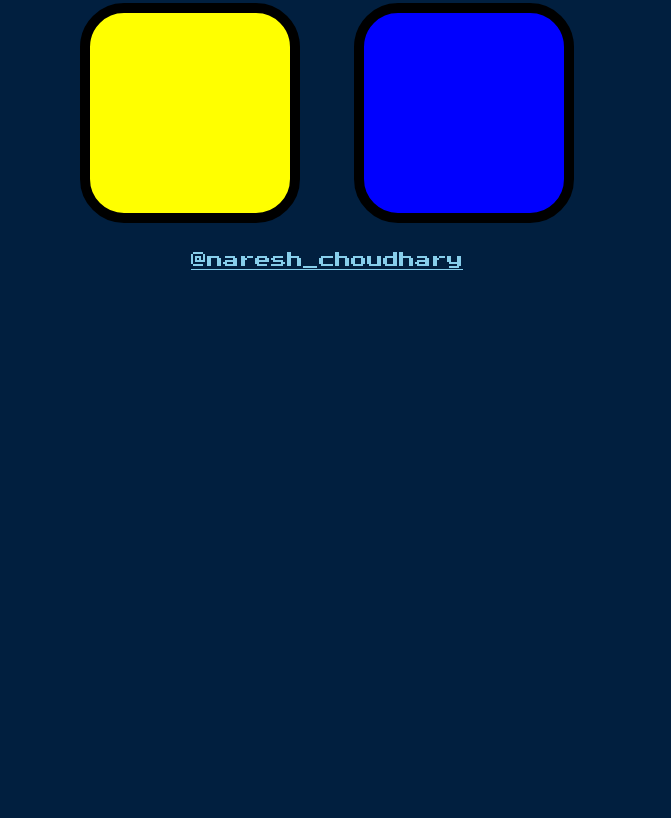
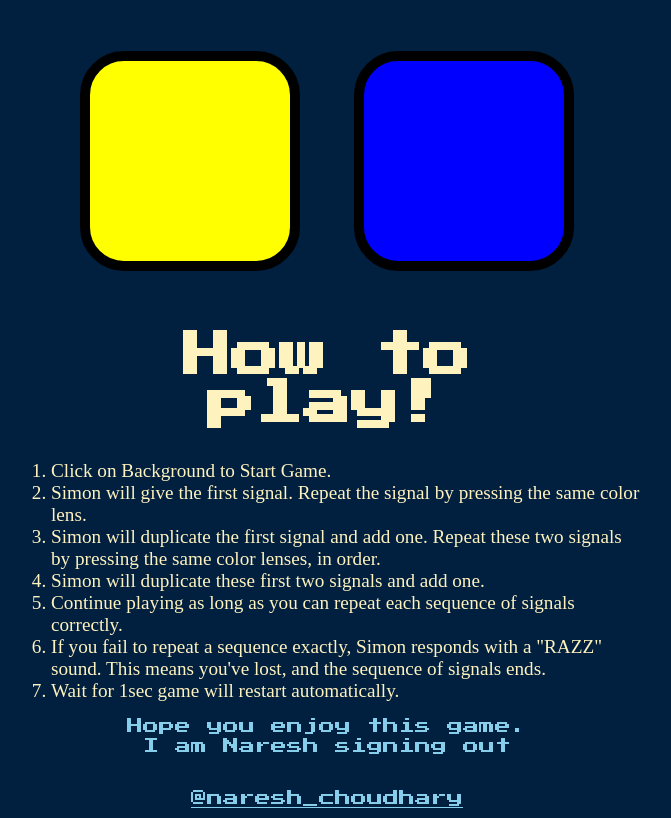
Before and after one commit to N-dcool/Simon-Game, a plain HTML site: page index.html in a window 1280 px wide. Shown: the part 470-1288 px from the top of the page, without its empty margins (313-984 px from the left). Before the commit the page ends 800 px from the top, so only its background shows below. Drawn offline with nearby package versions, Linux system fonts and the light colour scheme.

Commit message:
upgraded version-3

```diff
--- a/index.html
+++ b/index.html
@@ -13,7 +13,7 @@
 </head>
 
 <body>
-  <h1 id="level-title">Press A Key to Start</h1>
+  <h1 id="level-title">Press on Background to Start Game</h1>
   <div class="container">
     <div lass="row">
 
@@ -39,6 +39,20 @@
 
   </div>
 
+  <div class="container">
+    <h1 id="level-title" > How to play! </h1>
+    <ol>
+      <li>Click on Background to Start Game.</li>
+      <li>Simon will give the first signal. Repeat the signal by pressing the same color lens.</li>
+      <li>Simon will duplicate the first signal and add one. Repeat these two signals by pressing the same color lenses, in order.</li>
+      <li>Simon will duplicate these first two signals and add one.</li>
+      <li>Continue playing as long as you can repeat each sequence of signals correctly.</li>
+      <li>If you fail to repeat a sequence exactly, Simon responds with a "RAZZ" sound. This means you've lost, and the sequence of signals ends.</li>
+      <li>Wait for 1sec game will restart automatically.</li>
+    </ol>
+    <span>Hope you enjoy this game.<br>I am Naresh signing out </span>
+  </div>
+
   <footer><a href="mailto:nareshnc82643@gmail.com">@naresh_choudhary</a></footer>
 <script src="https://ajax.googleapis.com/ajax/libs/jquery/3.6.1/jquery.min.js"></script>
 <script src="game.js"></script>
--- a/styles.css
+++ b/styles.css
@@ -5,7 +5,22 @@ body {
 a {
   color: skyblue;
   font-family: 'Press Start 2P', cursive;
+}
 
+li{
+  color: #FEF2BF;
+  text-align: left;
+  font-size: larger;
+}
+
+span {
+  font-family: 'Press Start 2P', cursive;
+  font-size: 1rem;
+  color:skyblue;
+}
+
+footer{
+  margin-top: 2rem;
 }
 
 #level-title {
```
